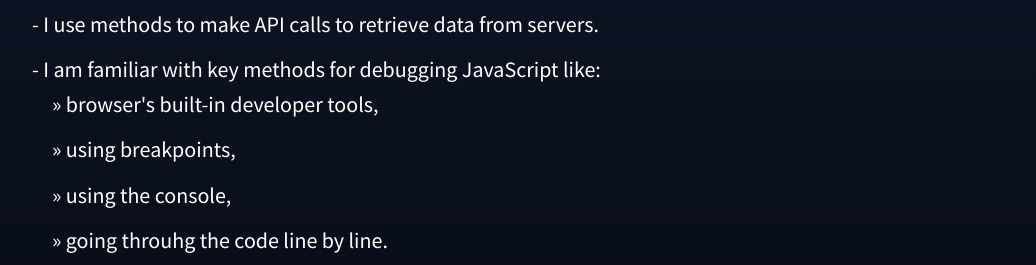
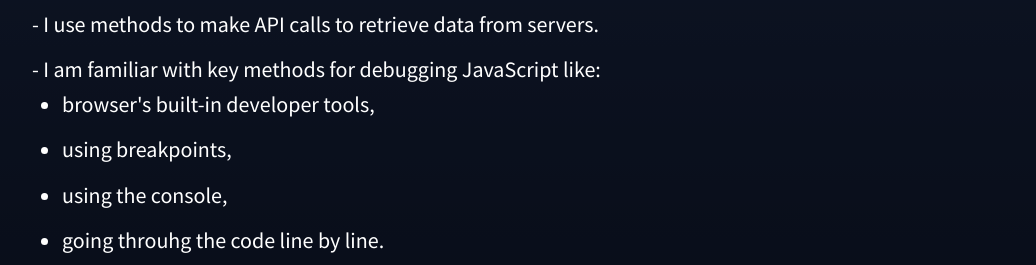
Before and after one commit to MariuszRozycki/portfolio-assignment, a plain HTML site: page index.html in a window 1280 px wide. Shown: the part 835-1100 px from the top of the page, without its empty margins (113-1149 px from the left). Drawn offline with Linux system fonts and the light colour scheme.

Commit message:
Changes to disc in li list-style

```diff
--- a/index.html
+++ b/index.html
@@ -56,10 +56,10 @@
           <li>- I use methods to make API calls to retrieve data from servers.</li>
           <li>- I am familiar with key methods for debugging JavaScript like:
             <ul class="debugging">
-              <li>&raquo; browser's built-in developer tools,</li>
-              <li>&raquo; using breakpoints,</li>
-              <li>&raquo; using the console,</li>
-              <li>&raquo; going throuhg the code line by line.</li>
+              <li>browser's built-in developer tools,</li>
+              <li>using breakpoints,</li>
+              <li>using the console,</li>
+              <li>going throuhg the code line by line.</li>
             </ul>
 
           </li>
--- a/style/about-me.css
+++ b/style/about-me.css
@@ -33,7 +33,8 @@ ul.description li {
 }
 
 .debugging {
-  margin-left: 20px;
+  margin-left: 30px;
+  list-style: disc;
 }
 
 ul.debugging li:nth-child(1) {
```
